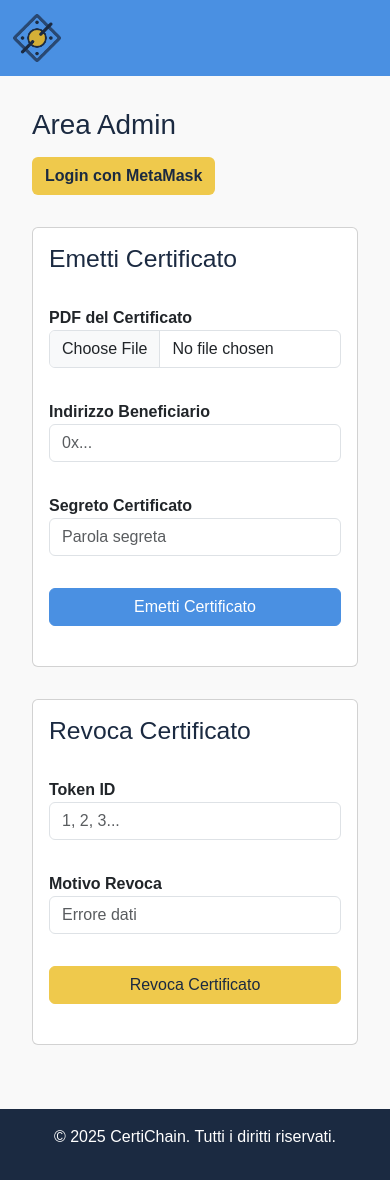
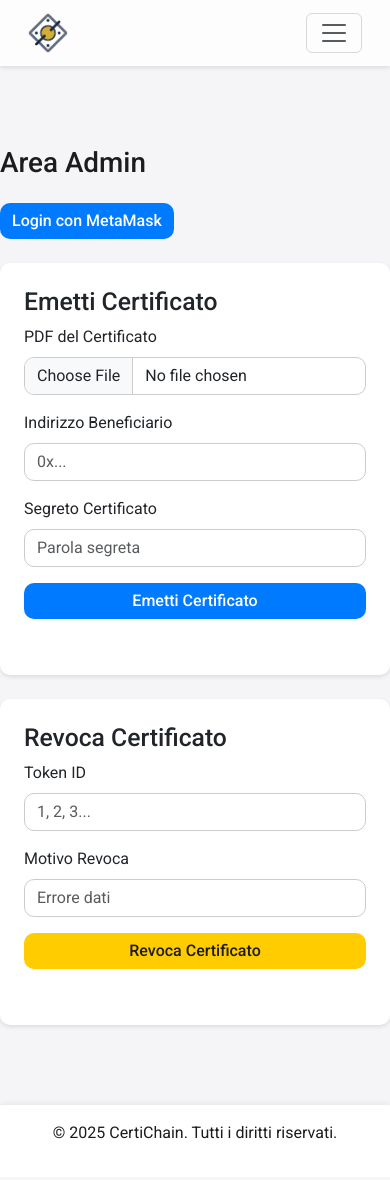
Before and after one commit to matthew-2000/CertiChain, a website: page public/admin.html in a window 390 px wide. Drawn offline with nearby package versions, Linux system fonts and the light colour scheme; a script that the page names is missing.

Commit message:
Add Presentazione_CertiChain.pptx

```diff
--- a/public/admin.html
+++ b/public/admin.html
@@ -5,18 +5,31 @@
   <meta name="viewport" content="width=device-width, initial-scale=1.0"/>
   <title>CertiChain - Admin</title>
 
+  <!-- Google Fonts -->
+  <link rel="preconnect" href="https://fonts.googleapis.com">
+  <link href="https://fonts.googleapis.com/css2?family=Roboto:wght@300;400;500&display=swap" rel="stylesheet">
+
   <!-- Bootstrap CSS -->
   <link rel="stylesheet" href="https://cdn.jsdelivr.net/npm/bootstrap@5.3.0/dist/css/bootstrap.min.css"/>
+
+  <!-- Animate.css for animations -->
+  <link rel="stylesheet" href="https://cdnjs.cloudflare.com/ajax/libs/animate.css/4.1.1/animate.min.css"/>
+
+  <!-- Custom CSS -->
   <link rel="stylesheet" href="./styles/styles.css"/>
 </head>
 <body>
 
 <!-- NAVBAR -->
-<nav class="navbar navbar-expand-lg">
+<nav class="navbar navbar-expand-lg custom-navbar">
   <div class="container-fluid">
     <a class="navbar-brand" href="./index.html">
-      <img src="./images/logo.png" alt="CertiChain Logo"/>
+      <img src="./images/logo.png" alt="CertiChain Logo" class="logo"/>
     </a>
+    <button class="navbar-toggler" type="button" data-bs-toggle="collapse" data-bs-target="#navbarNav"
+            aria-controls="navbarNav" aria-expanded="false" aria-label="Toggle navigation">
+      <span class="navbar-toggler-icon"></span>
+    </button>
     <div class="collapse navbar-collapse" id="navbarNav">
       <ul class="navbar-nav ms-auto">
         <li class="nav-item"><a href="./index.html" class="nav-link">Home</a></li>
@@ -28,42 +41,44 @@
   </div>
 </nav>
 
-<main class="content">
+<main class="content container animate__animated animate__fadeIn">
+  <div class="py-5">
     <h1>Area Admin</h1>
-  <button id="connectBtn" class="btn btn-connect">Login con MetaMask</button>
-  <p id="userAddress"></p>
+    <button id="connectBtn" class="btn btn-connect mt-3">Login con MetaMask</button>
+    <p id="userAddress" class="mt-3"></p>
 
     <!-- Emissione certificato -->
-  <section class="card p-3">
+    <section class="card p-4 mt-4 shadow-sm">
       <h2>Emetti Certificato</h2>
-    <label for="pdfFile">PDF del Certificato</label>
+      <label for="pdfFile" class="form-label">PDF del Certificato</label>
       <input type="file" id="pdfFile" accept="application/pdf" class="form-control"/>
 
-    <label for="beneficiary">Indirizzo Beneficiario</label>
+      <label for="beneficiary" class="form-label mt-3">Indirizzo Beneficiario</label>
       <input type="text" id="beneficiary" class="form-control" placeholder="0x..."/>
 
-    <label for="certificateSecret">Segreto Certificato</label>
+      <label for="certificateSecret" class="form-label mt-3">Segreto Certificato</label>
       <input type="text" id="certificateSecret" class="form-control" placeholder="Parola segreta"/>
 
       <button id="issueCertificateBtn" class="btn btn-primary mt-3">Emetti Certificato</button>
-    <p id="issueResult" class="mt-2"></p>
+      <p id="issueResult" class="mt-3"></p>
     </section>
 
     <!-- Revoca certificato -->
-  <section class="card p-3">
+    <section class="card p-4 mt-4 shadow-sm">
       <h2>Revoca Certificato</h2>
-    <label for="revokeId">Token ID</label>
+      <label for="revokeId" class="form-label">Token ID</label>
       <input type="text" id="revokeId" class="form-control" placeholder="1, 2, 3..."/>
 
-    <label for="revokeReason">Motivo Revoca</label>
+      <label for="revokeReason" class="form-label mt-3">Motivo Revoca</label>
       <input type="text" id="revokeReason" class="form-control" placeholder="Errore dati"/>
 
       <button id="revokeCertificateBtn" class="btn btn-warning mt-3">Revoca Certificato</button>
-    <p id="revokeResult" class="mt-2"></p>
+      <p id="revokeResult" class="mt-3"></p>
     </section>
+  </div>
 </main>
 
-<footer class="footer">
+<footer class="footer text-center">
   <p>&copy; 2025 CertiChain. Tutti i diritti riservati.</p>
 </footer>
 
--- a/public/javascripts/config.json
+++ b/public/javascripts/config.json
@@ -1,7 +1,7 @@
 {
-  "certificateRegistryAddress": "0x8A791620dd6260079BF849Dc5567aDC3F2FdC318",
-  "certificateNFTAddress": "0x2279B7A0a67DB372996a5FaB50D91eAA73d2eBe6",
-  "accessControlAddress": "0x0165878A594ca255338adfa4d48449f69242Eb8F",
+  "certificateRegistryAddress": "0xCf7Ed3AccA5a467e9e704C703E8D87F634fB0Fc9",
+  "certificateNFTAddress": "0x9fE46736679d2D9a65F0992F2272dE9f3c7fa6e0",
+  "accessControlAddress": "0x5FbDB2315678afecb367f032d93F642f64180aa3",
   "registryABI": [
     {
       "inputs": [
--- a/public/javascripts/ui.js
+++ b/public/javascripts/ui.js
@@ -20,7 +20,7 @@ async function initIPFS() {
 }
 
 document.addEventListener('DOMContentLoaded', () => {
-    initIPFS().then(r => {});
+    initIPFS().then(() => {});
 });
 
 /**
@@ -134,16 +134,15 @@ async function handleGetNFTs() {
         const nftDetails = await getUserNFTs();
 
         if (Array.isArray(nftDetails) && nftDetails.length > 0) {
-            let output = '<ul>';
+            let output = '<ul class="list-unstyled">';
             nftDetails.forEach((nft) => {
                 output += `
-                <li id="cert-${nft.tokenId}">
+                <li id="cert-${nft.tokenId}" class="mb-3">
                     <strong>Token ID:</strong> ${nft.tokenId} <br>
                     <button onclick="verifyCertificateDetails(${nft.tokenId})" class="btn btn-primary mt-2">Verifica</button>
                     <div id="details-${nft.tokenId}" class="mt-2" style="display: none;"></div>
-                </li><br>`;
+                </li>`;
             });
-
             output += '</ul>';
             displayResult('myNft', output);
         } else {
--- a/public/styles/styles.css
+++ b/public/styles/styles.css
@@ -1,136 +1,156 @@
-/* Integrazione con Bootstrap 5 + Custom Style */
+/* styles.css */
 
-/* Variabili di colore */
+/* Variabili */
 :root {
-  --color-bg: #F9F9F9;       /* Sfondo principale più chiaro */
-  --color-primary: #4A90E2;  /* Colore primario (Blu) */
-  --color-dark: #1B2A41;     /* Colore testi scuri */
-  --color-accent: #EFC94C;   /* Colore accentato (Oro) */
-  --color-gray: #6C757D;     /* Grigio (per bordi, testi secondari) */
+  --primary-color: #007aff; /* Blu in stile Apple */
+  --secondary-color: #5856d6;
+  --background-color: #f5f5f7;
+  --text-color: #1c1c1e;
+  --white: #ffffff;
+  --border-radius: 10px;
 }
 
-/* Reset di base */
+/* Stili globali */
 * {
-  margin: 0;
-  padding: 0;
   box-sizing: border-box;
-  font-family: Arial, sans-serif;
+  transition: all 0.3s ease;
 }
 
 body {
-  background-color: var(--color-bg);
-  color: var(--color-dark);
-  min-height: 100vh;
-  display: flex;
-  flex-direction: column;
+  font-family: 'Roboto', sans-serif;
+  background-color: var(--background-color);
+  color: var(--text-color);
+  margin: 0;
+  padding: 0;
 }
 
-/* HEADER / NAVBAR CUSTOM OVERRIDES */
-.navbar {
-  background-color: var(--color-primary) !important;
+img.logo {
+  height: 40px;
 }
 
-.navbar-brand img {
-  height: 50px;
-  margin-right: 0.75rem;
+/* Navbar personalizzata */
+.custom-navbar {
+  background: rgba(255, 255, 255, 0.8);
+  backdrop-filter: blur(10px);
+  box-shadow: 0 2px 4px rgba(0,0,0,0.1);
+  padding: 0.5rem 1rem;
 }
 
-.navbar-nav .nav-link {
-  color: #fff !important;
-  font-weight: 600;
-  transition: color 0.2s ease, background-color 0.2s ease;
+.custom-navbar .nav-link {
+  color: var(--text-color);
+  font-weight: 500;
+  margin: 0 0.5rem;
 }
 
-.navbar-nav .nav-link:hover {
-  background-color: var(--color-accent) !important;
-  color: var(--color-dark) !important;
-  border-radius: 4px;
+.custom-navbar .nav-link:hover,
+.custom-navbar .nav-link.active {
+  color: var(--primary-color);
 }
 
-/* MAIN CONTENT */
+/* Contenuto principale */
 .content {
-  flex: 1;
-  padding: 2rem;
-  max-width: 900px;
-  margin: 0 auto;
+  padding: 2rem 0;
 }
 
-h1, h2 {
-  color: var(--color-dark);
-  margin-bottom: 1rem;
+/* Card */
+.card {
+  background-color: var(--white);
+  border: none;
+  border-radius: var(--border-radius);
 }
 
-p {
-  margin-bottom: 1rem;
+.card:hover {
+  box-shadow: 0 4px 12px rgba(0,0,0,0.15);
 }
 
-/* CARDS ED ANIMAZIONI */
-.card {
-  margin-bottom: 2rem;
-  animation: fadeIn 0.5s ease-in-out;
+/* Pulsanti */
+.btn {
+  border-radius: var(--border-radius);
+  font-weight: 500;
 }
 
-@keyframes fadeIn {
-  from { opacity: 0; transform: translateY(10px); }
-  to { opacity: 1; transform: translateY(0); }
+.btn-connect {
+  background-color: var(--primary-color);
+  color: var(--white);
+  border: none;
 }
 
-/* FORM, INPUT E BOTTONI (OVERRIDES DI BOOTSTRAP) */
-label {
-  margin-top: 1rem;
-  font-weight: bold;
-}
-
-input.form-control {
-  margin-bottom: 1rem;
-}
-
-/* Colori personalizzati dei bottoni */
-.btn-connect {
-  background-color: var(--color-accent);
-  color: var(--color-dark);
-  font-weight: bold;
-  margin-bottom: 1rem;
+.btn-connect:hover {
+  background-color: #006fe6;
 }
 
 .btn-primary {
-  background-color: var(--color-primary) !important;
-  border-color: var(--color-primary) !important;
+  background-color: var(--primary-color);
+  border: none;
+}
+
+.btn-primary:hover {
+  background-color: #006ae6;
+}
+
+.btn-secondary {
+  background-color: var(--secondary-color);
+  border: none;
+}
+
+.btn-secondary:hover {
+  background-color: #4a3bb1;
 }
 
 .btn-warning {
-  background-color: var(--color-accent) !important;
-  border-color: var(--color-accent) !important;
-  color: var(--color-dark) !important;
+  background-color: #ffcc00;
+  border: none;
+  color: var(--text-color);
 }
 
-.btn-secondary {
-  background-color: var(--color-dark) !important;
-  border-color: var(--color-dark) !important;
+.btn-warning:hover {
+  background-color: #e6b800;
 }
 
-.btn:hover {
-  opacity: 0.9;
+/* Footer */
+.footer {
+  padding: 1rem 0;
+  background-color: var(--white);
+  box-shadow: 0 -2px 4px rgba(0,0,0,0.05);
+  position: relative;
+  bottom: 0;
+  width: 100%;
 }
 
-/* VISUALIZZAZIONE LISTE O DETTAGLI */
-#myNft ul {
-  list-style-type: none;
-  padding-left: 0;
+/* Elementi form */
+input.form-control {
+  border-radius: var(--border-radius);
+  border: 1px solid #ccc;
 }
 
-#myNft li {
-  margin-bottom: 1rem;
-  border: 1px solid var(--color-gray);
-  border-radius: 4px;
-  background-color: #fff;
-  padding: 1rem;
+input.form-control:focus {
+  border-color: var(--primary-color);
+  box-shadow: 0 0 5px rgba(0,122,255,0.5);
 }
 
-/* FOOTER */
-.footer {
-  background-color: var(--color-dark);
-  color: #fff;
+/* Animazioni (durata personalizzata per animate.css) */
+.animate__animated {
+  animation-duration: 0.6s;
+}
+
+/* Utility */
+.text-center {
   text-align: center;
-  padding: 1rem 0;
 }
+
+.mt-3 {
+  margin-top: 1rem !important;
+}
+
+.mt-4 {
+  margin-top: 1.5rem !important;
+}
+
+.py-5 {
+  padding-top: 3rem !important;
+  padding-bottom: 3rem !important;
+}
+
+.shadow-sm {
+  box-shadow: 0 2px 4px rgba(0,0,0,0.1) !important;
+}
```
Also changed, not shown: public/index.html (+18 -16 lines), public/user.html (+28 -12 lines), public/verifier.html (+24 -8 lines), 2 other files. Lines whose indentation alone changed are shown as unchanged.
